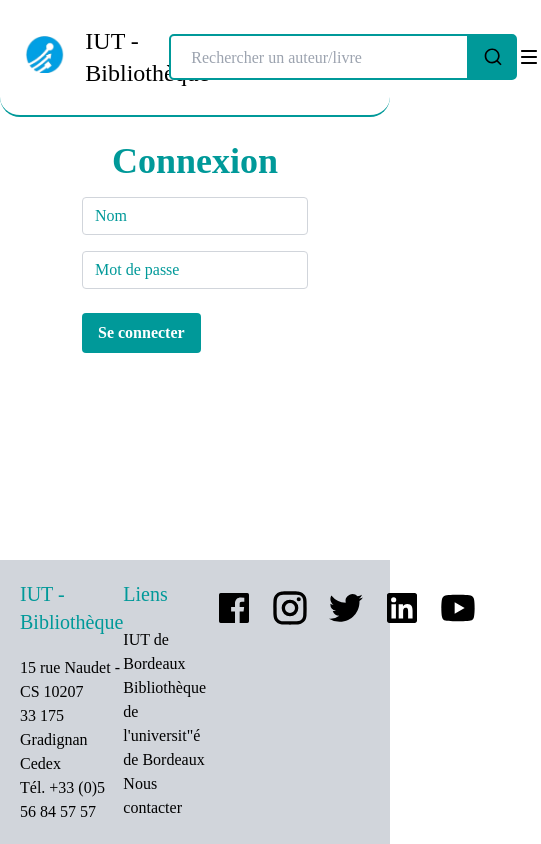
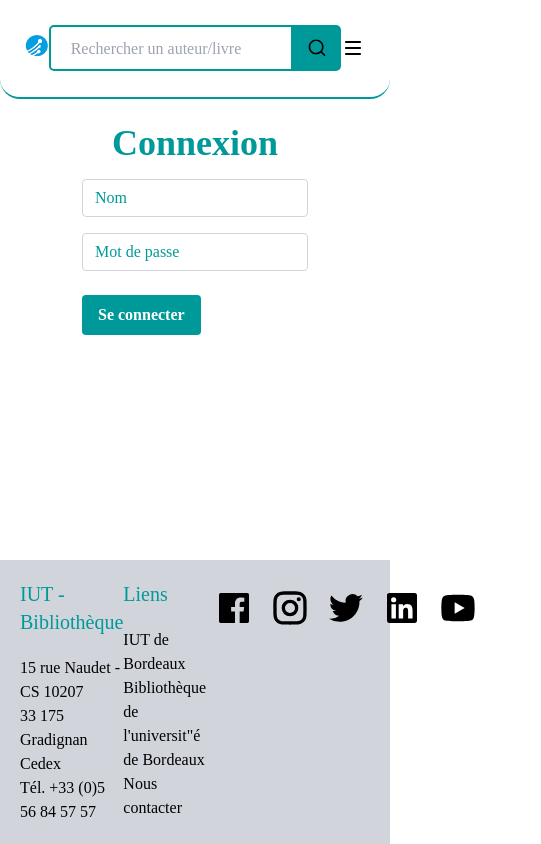
Before and after one commit to ZacoFunKy/iut_library, a React (Create React App) app in the folder biblio/: page /connexion in a window 390 px wide. Shown: the whole page, 541 px wide, since content can reach past the window. Built offline with nearby package versions, Linux system fonts and the light colour scheme; a web font is replaced by a local one.

Commit message:
responsive header

```diff
--- a/biblio/src/components/Header.js
+++ b/biblio/src/components/Header.js
@@ -6,7 +6,7 @@ import { React } from "react";
 function Header({ searchTerm, setSearchTerm }) {
 
   return (
-    <div className="Header flex items-center w-100">
+    <div className="Header flex items-center">
         <div className="flex flex-row items-center">
             <img src={logo} alt="logo" className="w-10 mb-1.5"/>
             <h1 className="text ml-5 text-2xl mb-0 font-700">IUT - Bibliothèque</h1>
--- a/biblio/src/styles/index.css
+++ b/biblio/src/styles/index.css
@@ -13,12 +13,19 @@ code {
 }
 
 .Header {
+  width: 100vw;
   padding: 3vh;
   height: max-content;
   justify-content: space-between;
   border-bottom: #009999 2px solid;
   border-bottom-left-radius: 20px;
   border-bottom-right-radius: 20px;
+}
+
+@media screen and (max-width: 600px) {
+  .text {
+    display: none;
+  }
 }
 
 .loupe {
@@ -32,7 +39,6 @@ code {
   border: 2px solid #009999;
   border-top-left-radius: 5px;
   border-bottom-left-radius: 5px;
-  min-width: 300px;
   outline: none;
 }
 
```
